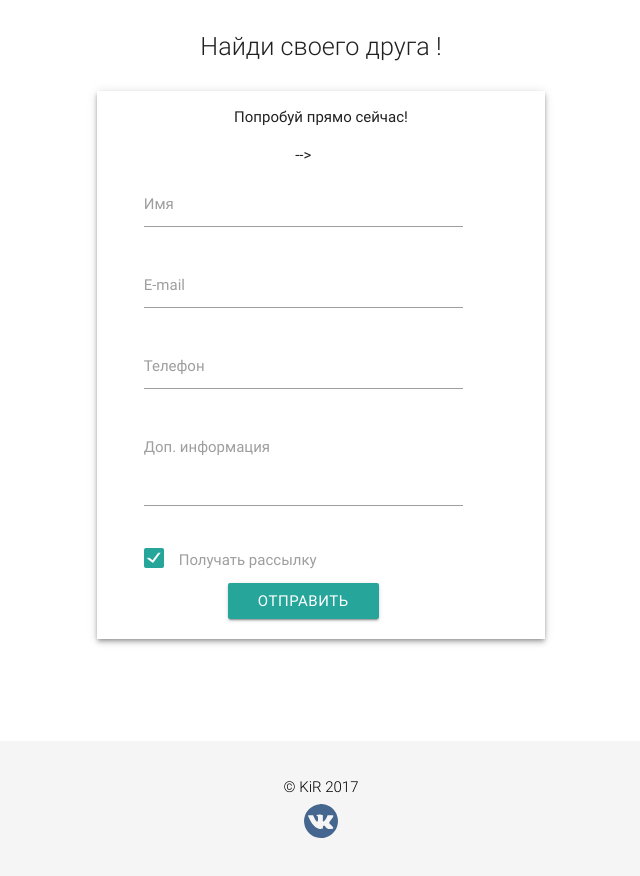
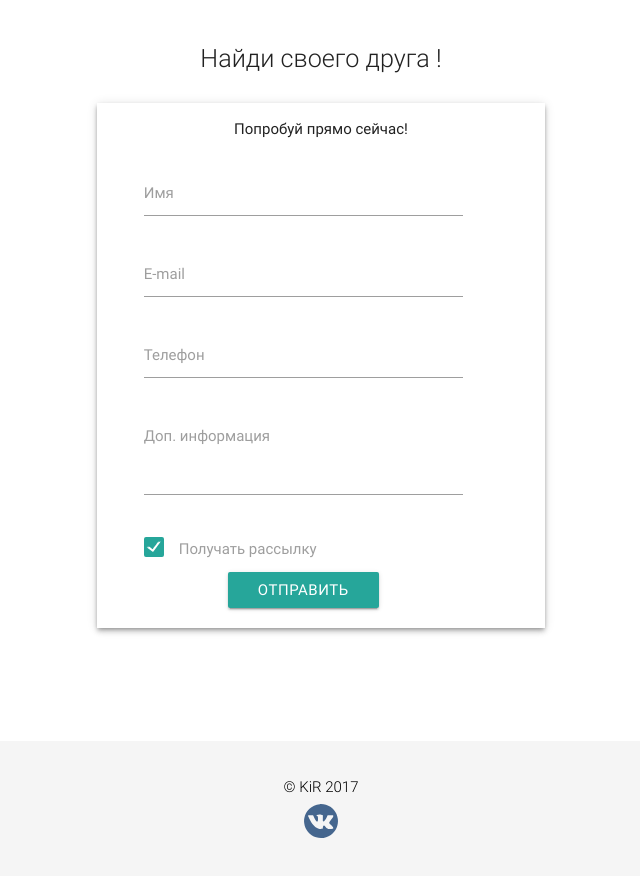
Before and after one commit to kir9819/lend, a plain HTML site: page index.html in a window 1280 px wide. Shown: the part 2519-3395 px from the top of the page, without its empty margins (319-959 px from the left). Drawn offline with nearby package versions, Linux system fonts and the light colour scheme.

Commit message:
02.12.17

```diff
--- a/index.html
+++ b/index.html
@@ -157,7 +157,7 @@
 						<p>Попробуй прямо сейчас!</p>
 						<div class="col s9 offset-s1">
 							<!--<form action="" method="" id="osForm">-->
-							<form action="https://kir9.000webhostapp.com/getFormLend.php" method="POST">-->
+							<form action="https://kir9.000webhostapp.com/getFormLend.php" method="POST">
 								<div class="row">
 									<div class="input-field">
 										<input type="text" class="validate" name="name" id="name_user">
```
